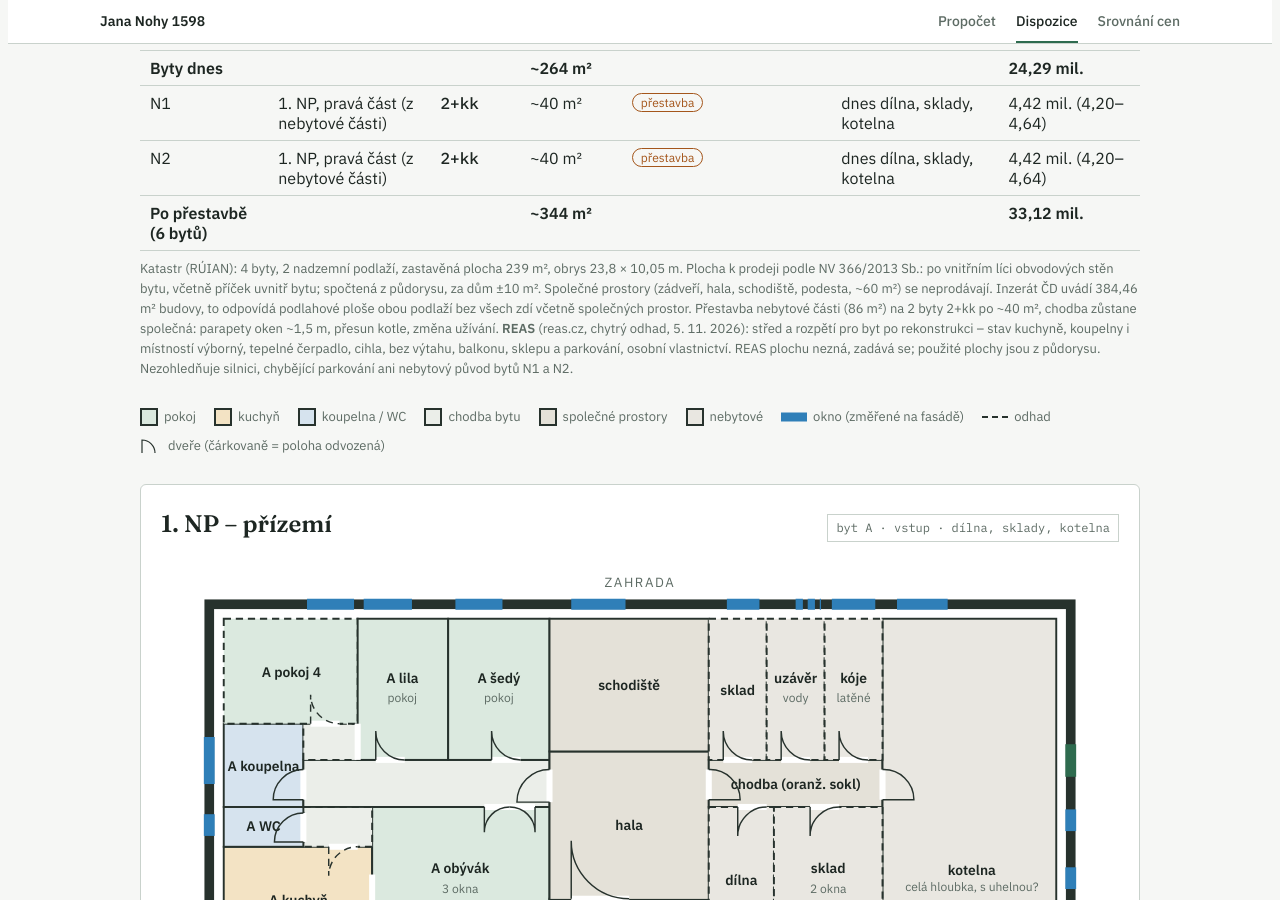
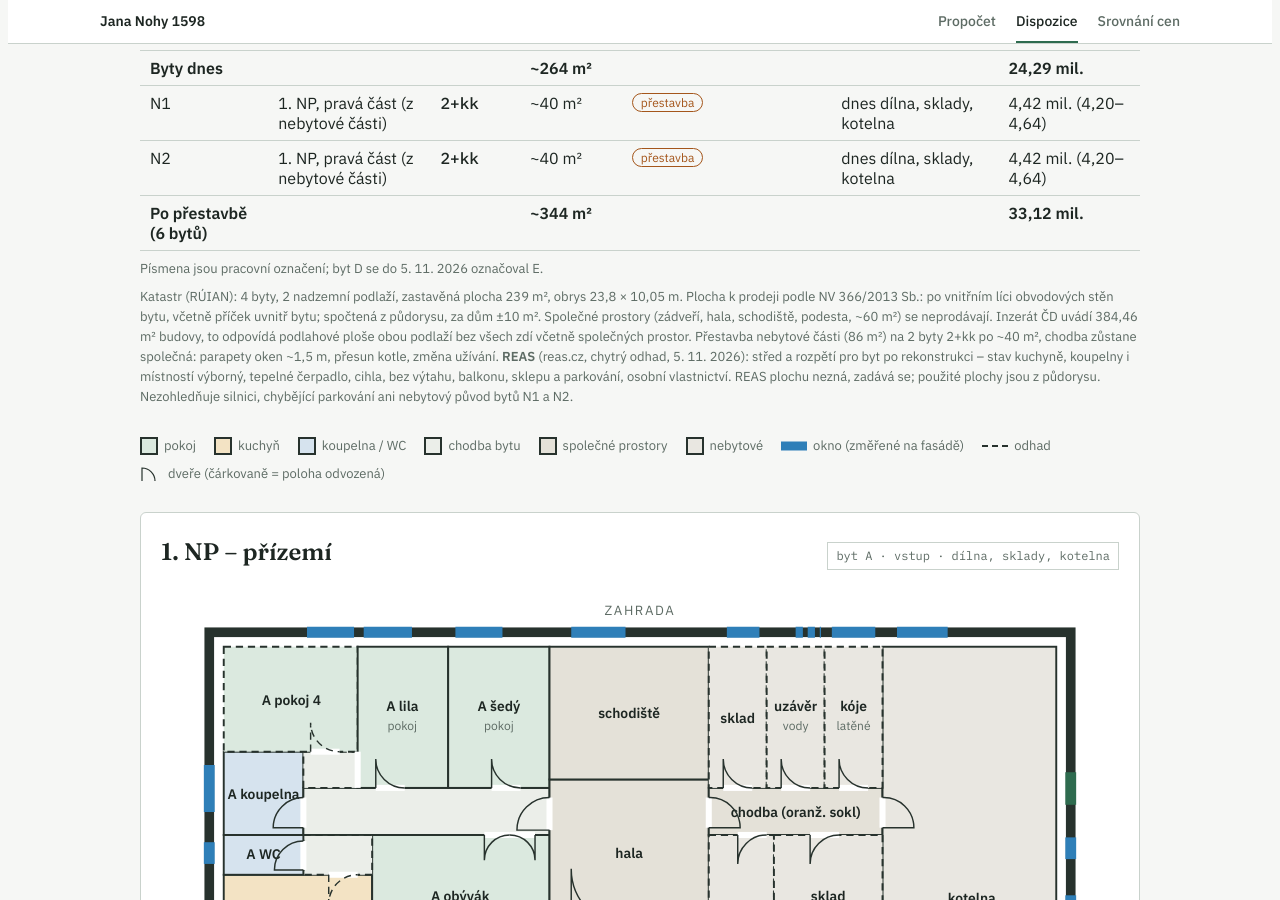
Before and after one commit to MartinCerny-awin/benesov, a Jekyll site: the page dispozice.html, which Jekyll copies as it is, in a window 1280 px wide and 900 px high, scrolled down 450 px. Built offline with Jekyll 4.4.1, drawn with Linux system fonts in a browser that asks for light colours; some of the changed text lies outside the part shown.

Commit message:
Aktualizace 2026-11-05 13:31

```diff
--- a/dispozice.html
+++ b/dispozice.html
@@ -92,6 +92,7 @@ ul{margin:0;padding-left:20px;display:grid;gap:4px}
         <tr><td><b>Po přestavbě (6 bytů)</b></td><td></td><td></td><td><b>~344 m²</b></td><td></td><td></td><td><b>33,12 mil.</b></td></tr>
       </tbody>
     </table>
+    <p class="note" style="margin-top:8px">Písmena jsou pracovní označení; byt D se do 5. 11. 2026 označoval E.</p>
     <p class="note" style="margin-top:8px">Katastr (RÚIAN): 4 byty, 2 nadzemní podlaží, zastavěná plocha 239 m², obrys 23,8 × 10,05 m. Plocha k prodeji podle NV 366/2013 Sb.: po vnitřním líci obvodových stěn bytu, včetně příček uvnitř bytu; spočtená z půdorysu, za dům ±10 m². Společné prostory (zádveří, hala, schodiště, podesta, ~60 m²) se neprodávají. Inzerát ČD uvádí 384,46 m² budovy, to odpovídá podlahové ploše obou podlaží bez všech zdí včetně společných prostor. Přestavba nebytové části (86 m²) na 2 byty 2+kk po ~40 m², chodba zůstane společná: parapety oken ~1,5 m, přesun kotle, změna užívání. <b>REAS</b> (reas.cz, chytrý odhad, 5. 11. 2026): střed a rozpětí pro byt po rekonstrukci – stav kuchyně, koupelny i místností výborný, tepelné čerpadlo, cihla, bez výtahu, balkonu, sklepu a parkování, osobní vlastnictví. REAS plochu nezná, zadává se; použité plochy jsou z půdorysu. Nezohledňuje silnici, chybějící parkování ani nebytový původ bytů N1 a N2.</p>
   </section>
 
@@ -181,11 +182,11 @@ ul{margin:0;padding-left:20px;display:grid;gap:4px}
 <rect x="118" y="139" width="45" height="30" class="r cor unc"/><text x="140" y="158" text-anchor="middle" class="lbl"></text>
 <rect x="52" y="52" width="111" height="87" class="r kit unc"/><text x="108" y="100" text-anchor="middle" class="lbl">C kuchyň</text>
 <rect x="163" y="52" width="159" height="117" class="r liv"/><text x="242" y="105" text-anchor="middle" class="lbl">C pokoj</text><text x="242" y="121" text-anchor="middle" class="sm">oranž. lino · 2 okna</text>
-<rect x="277" y="208" width="75" height="122" class="r kit"/><text x="314" y="273" text-anchor="middle" class="lbl">E kuchyň</text>
-<rect x="352" y="284" width="63" height="45" class="r wet"/><text x="384" y="311" text-anchor="middle" class="lbl">E koup.</text>
-<rect x="415" y="284" width="33" height="45" class="r wet"/><text x="432" y="311" text-anchor="middle" class="lbl">E WC</text>
-<rect x="352" y="208" width="96" height="77" class="r cor unc"/><text x="400" y="250" text-anchor="middle" class="lbl">E předsíň</text>
-<rect x="448" y="208" width="150" height="122" class="r liv"/><text x="523" y="263" text-anchor="middle" class="lbl">E pokoj</text><text x="523" y="279" text-anchor="middle" class="sm">3 okna</text>
+<rect x="277" y="208" width="75" height="122" class="r kit"/><text x="314" y="273" text-anchor="middle" class="lbl">D kuchyň</text>
+<rect x="352" y="284" width="63" height="45" class="r wet"/><text x="384" y="311" text-anchor="middle" class="lbl">D koup.</text>
+<rect x="415" y="284" width="33" height="45" class="r wet"/><text x="432" y="311" text-anchor="middle" class="lbl">D WC</text>
+<rect x="352" y="208" width="96" height="77" class="r cor unc"/><text x="400" y="250" text-anchor="middle" class="lbl">D předsíň</text>
+<rect x="448" y="208" width="150" height="122" class="r liv"/><text x="523" y="263" text-anchor="middle" class="lbl">D pokoj</text><text x="523" y="279" text-anchor="middle" class="sm">3 okna</text>
 <rect x="322" y="162" width="132" height="46" class="r com"/><text x="388" y="189" text-anchor="middle" class="lbl">podesta</text>
 <rect x="322" y="52" width="132" height="110" class="r com"/><text x="388" y="111" text-anchor="middle" class="lbl">schodiště</text>
 <rect x="454" y="169" width="144" height="39" class="r cor unc"/><text x="526" y="193" text-anchor="middle" class="lbl"></text>
```
